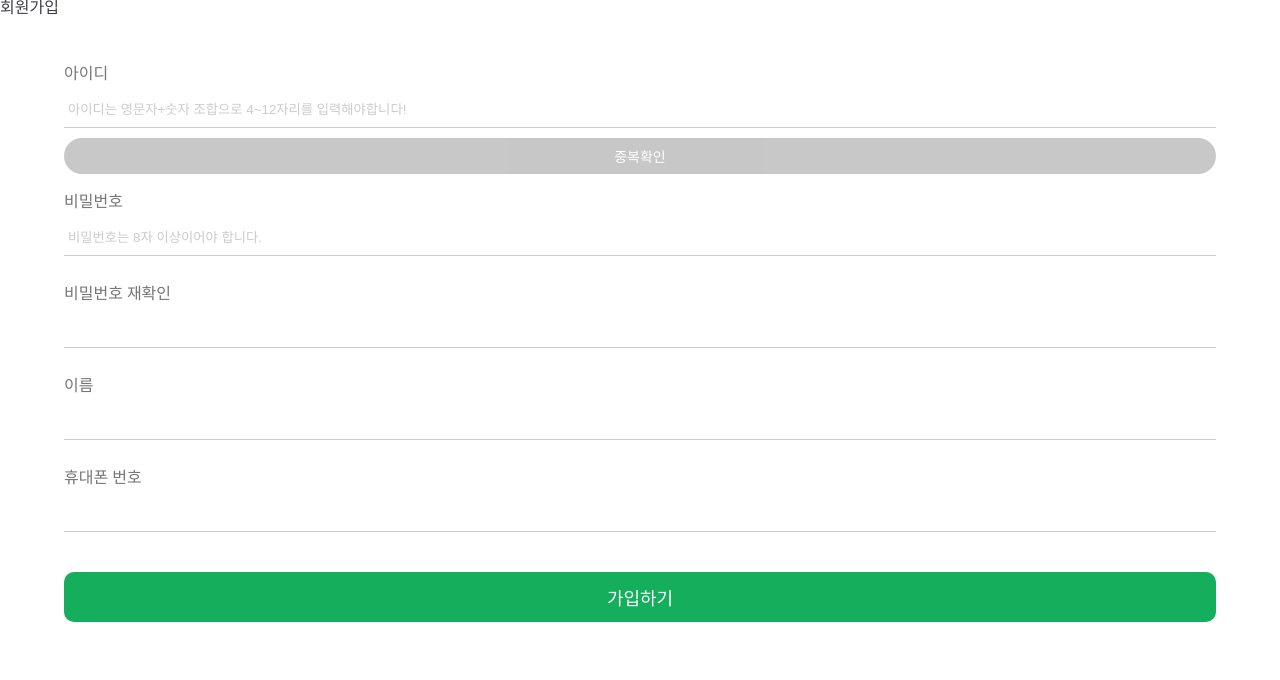
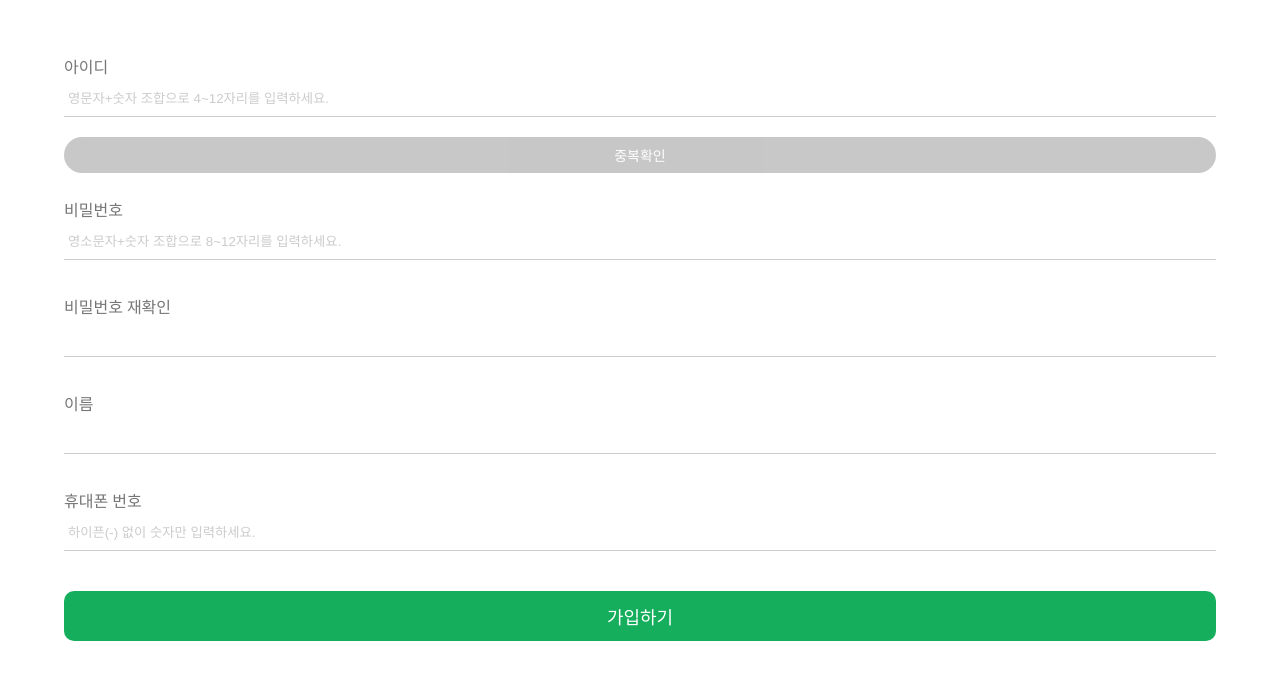
Before and after one commit to sjkymy/open-market, a React (Create React App) app: page /account/join in a window 1280 px wide. Shown: the top 680 px of the page. Built offline with nearby package versions, Linux system fonts and the light colour scheme.

Commit message:
feat: 비밀번호, 휴대폰 번호 검증 기능 구현

```diff
--- a/src/components/button/Button.jsx
+++ b/src/components/button/Button.jsx
@@ -21,6 +21,7 @@ const Button = styled.button`
         padding: 8px 40px;
         border-radius: 30px;
         background-color: #767676;
+        margin-top: 10px;
         @media screen and (max-width: 768px) {
             padding: 8px 24px;
         };
--- a/src/components/style/informMsg.style.js
+++ b/src/components/style/informMsg.style.js
@@ -9,9 +9,8 @@ const Form = styled.form `
 
 const InformMsg = styled.strong `
     display: none;
-    margin-top: 6px;
     font-size: 14px;
-    font-weight: 400;
+    font-weight: bold;
     line-height: 14px;
     color: #eb5757;
     &.errorOpen {
--- a/src/components/userInput/Inp.jsx
+++ b/src/components/userInput/Inp.jsx
@@ -3,7 +3,7 @@ import styled from "styled-components";
 const Inp = styled.input`
     background-color: none;
     border: none;
-    padding: 10px 0 10px 4px;
+    padding: 5px 0 10px 4px;
     border-bottom: 1px solid #cdcbcb;
     margin: 10px 0;
     outline: none;
--- a/src/components/userInput/UserInput.jsx
+++ b/src/components/userInput/UserInput.jsx
@@ -4,7 +4,7 @@ const InpLabel = styled.label`
     color: #767676;
     font-weight: 500;
     display: block;
-    margin-top: 20px;
+    margin-top: 30px;
     @media screen and (max-width: 768px) {
         font-size: 14px;
     };
--- a/src/pages/account/join/Join.jsx
+++ b/src/pages/account/join/Join.jsx
@@ -1,18 +1,22 @@
-import React from 'react'
+import { useNavigate } from "react-router-dom";
 import JoinIdPw from './joinForm/JoinIdPw';
 import JoinNamePhone from './joinForm/JoinNamePhone';
-import { useState } from 'react';
+import { useState, useEffect } from 'react';
 import axios from 'axios';
 import { Button } from '../../../components/button/Button';
-import { Form } from './join.style';
-// import CheckId from './joinForm/CheckId';
+import { Form } from '../../../components/style/informMsg.style';
+import { InformMsg } from '../../../components/style/informMsg.style';
 
 export default function Join() {
+  const navigate = useNavigate()
   const [idval, setIdval] = useState("");
   const [pwVal, setPwVal] = useState("");
   const [pwCheckVal, setPwCheckVal] = useState("");
   const [phoneVal, setPhoneVal] = useState("");
   const [nameVal, setNameVal] = useState("");
+  const [informMsg, setInformMsg] = useState(null)
+  const [phoneError, setPhoneError] = useState(null)
+  const [className, setClassName] = useState("");
 
   const handleOnChange = ((e) => {
     e.target.id === "joinId" && setIdval(e.target.value);
@@ -40,10 +44,19 @@ export default function Join() {
           "https://openmarket.weniv.co.kr/accounts/signup/",
           joinData
         );
-        console.log("회원가입 성공");
+        alert("회원가입이 완료되었습니다:)");
+        navigate("/")
         console.log(response);
       } catch (error) {
         console.log(error);
+        setClassName("errorOpen")
+
+        const joinError = error.response.data;
+        joinError.hasOwnProperty('phone_number') && setPhoneError("해당 사용자 전화번호는 이미 존재합니다.");
+
+        const idRegExp = /^(?=.*[a-z])(?=.*[0-9]).{8,12}$/;
+        !idRegExp.test(pwVal) && setInformMsg("영어 소문자와 숫자를 조합하여 8~12자리로 만들어주세요.");
+        (pwVal !== pwCheckVal) && setInformMsg("비밀번호가 일치하지 않습니다.");
       }
     };
     JoinData();
@@ -51,16 +64,21 @@ export default function Join() {
 
   return (
     <>
-      <h2>회원가입</h2>
       <Form>
         <JoinIdPw
           value={{idval, pwVal, pwCheckVal}}
           handleOnChange={handleOnChange}
         />
+        <InformMsg className={className}>
+          {informMsg}
+        </InformMsg>
         <JoinNamePhone
           value={{nameVal, phoneVal}}
           handleOnChange={handleNameChange}
         />
+        <InformMsg className={className}>
+          {phoneError}
+        </InformMsg>
         <Button
           className="large"
           onClick={handleJoin}
--- a/src/pages/account/join/joinForm/JoinIdPw.jsx
+++ b/src/pages/account/join/joinForm/JoinIdPw.jsx
@@ -4,12 +4,10 @@ import UserInput from '../../../../components/userInput/UserInput';
 import { Inp } from '../../../../components/userInput/Inp';
 import { Button } from '../../../../components/button/Button';
 import { InformMsg } from '../../../../components/style/informMsg.style';
-// import CheckId from './CheckId';
 
 export default function JoinIdPw({value, handleOnChange}) {
   const [btnDisable, setBtnDisable] = useState(true);
   const [className, setClassName] = useState("");
-  // const [okMsg, setOkMsg] = useState("");
   const [informMsg, setInformMsg] = useState(null)
 
   useEffect(() => {
@@ -48,7 +46,7 @@ export default function JoinIdPw({value, handleOnChange}) {
           id="joinId"
           value={value.idval}
           onChange={handleOnChange}
-          placeholder="아이디는 영문자+숫자 조합으로 4~12자리를 입력해야합니다!"
+          placeholder="영문자+숫자 조합으로 4~12자리를 입력하세요."
           required
         />
         <InformMsg className={className}>
@@ -69,7 +67,7 @@ export default function JoinIdPw({value, handleOnChange}) {
           id="joinPw"
           value={value.pwVal}
           onChange={handleOnChange}
-          placeholder="비밀번호는 8자 이상이어야 합니다."
+          placeholder="영소문자+숫자 조합으로 8~12자리를 입력하세요."
           required
         />
       </UserInput>
--- a/src/pages/account/join/joinForm/JoinNamePhone.jsx
+++ b/src/pages/account/join/joinForm/JoinNamePhone.jsx
@@ -19,6 +19,7 @@ export default function JoinNamePhone({value, handleOnChange}) {
         id="joinPhone"
         value={value.phoneVal}
         onChange={handleOnChange}
+        placeholder="하이픈(-) 없이 숫자만 입력하세요."
         required
         />
     </UserInput>
```
